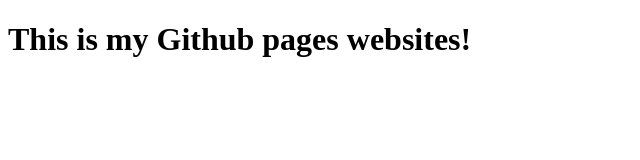
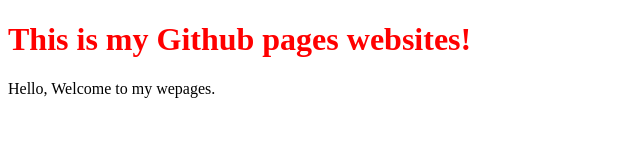
Before and after one commit to nyanhtetoo/braveboytgo.github.io, a plain HTML site: page index.html in a window 1280 px wide. Shown: the whole page, without its empty margins (0-640 px from the left). Drawn offline with Linux system fonts and the light colour scheme.

Commit message:
Add text body and style

```diff
--- a/index.html
+++ b/index.html
@@ -3,8 +3,16 @@
   <head>
     <meta charset="utf-8">
     <title>My Site</title>
+    <style media="screen">
+      h1 {
+        color: Red;
+
+      }
+    </style>
   </head>
   <body>
     <h1>This is my Github pages websites!</h1>
+    Hello, Welcome to my wepages.
+
   </body>
 </html>
```
